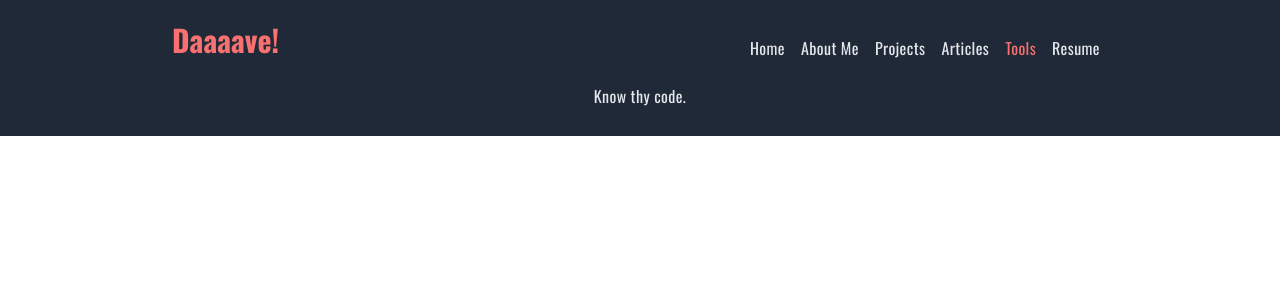
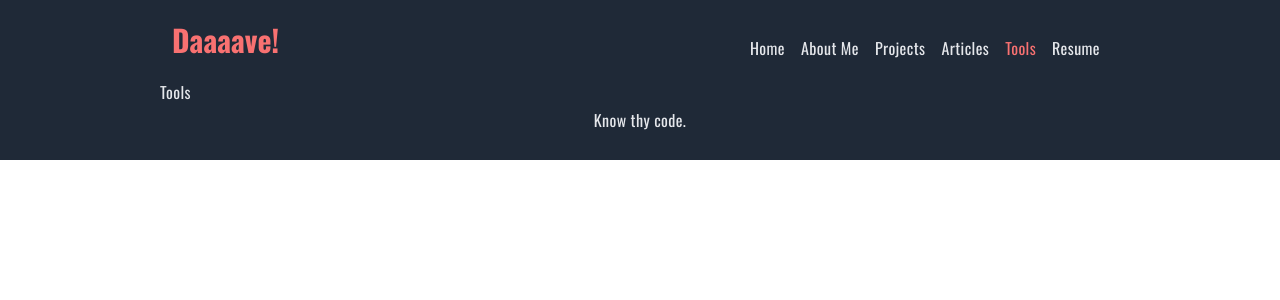
Before and after one commit to zerexei/zerexei.github.io, a React (Create React App) app: page /tools in a window 1280 px wide. Shown: the top 300 px of the page. Built offline with nearby package versions, Linux system fonts and the light colour scheme.

Commit message:
rename utilities to tools

```diff
--- a/src/App.tsx
+++ b/src/App.tsx
@@ -16,8 +16,8 @@ const App = () => {
               <Route path="/profile">
                 <p>profile</p>
               </Route>
-              <Route path="/utilities">
-                <p>utilities</p>
+              <Route path="/tools">
+                <p>Tools</p>
               </Route>
             </div>
           </Switch>
--- a/src/components/home/Home.tsx
+++ b/src/components/home/Home.tsx
@@ -3,7 +3,7 @@ import Section from "../Section";
 import Card from "../Card";
 import TopProjects from "../data/top_project.json";
 import Articles from "../data/articles.json";
-import Utilities from "../data/utilities.json";
+import Tools from "../data/tools.json";
 
 const Home = () => {
   return (
@@ -36,14 +36,14 @@ const Home = () => {
         })}
       </Section>
 
-      <Section name="Utilities">
-        {Utilities.map((utility) => {
+      <Section name="tools">
+        {Tools.map((tool) => {
           return (
             <Card
-              name={utility.name}
-              description={utility.description}
-              url={utility.url}
-              tags={utility.tags}
+              name={tool.name}
+              description={tool.description}
+              url={tool.url}
+              tags={tool.tags}
             />
           );
         })}
```
Also changed, not shown: src/components/data/tools.json (renamed from src/components/data/utilities.json).
